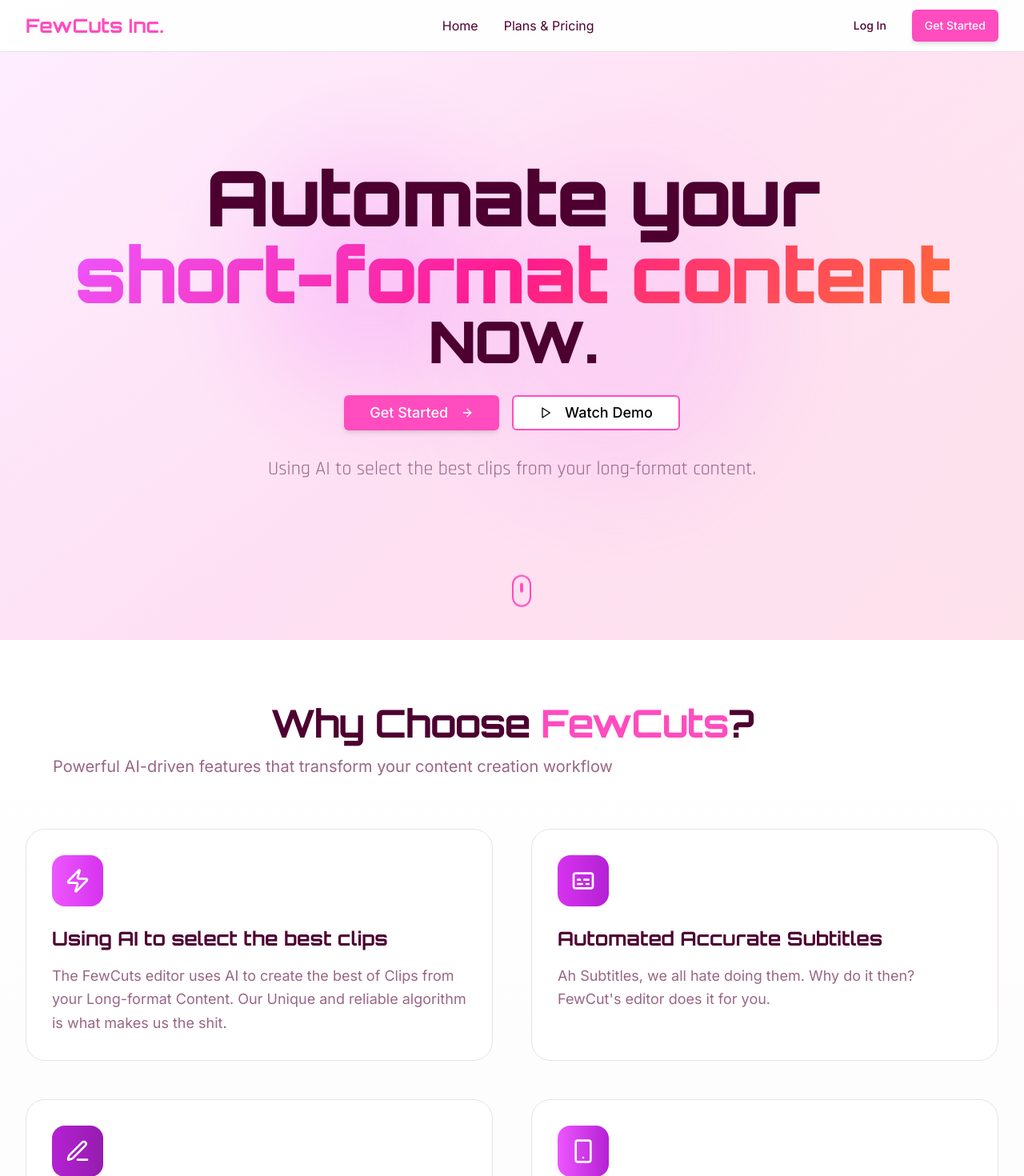
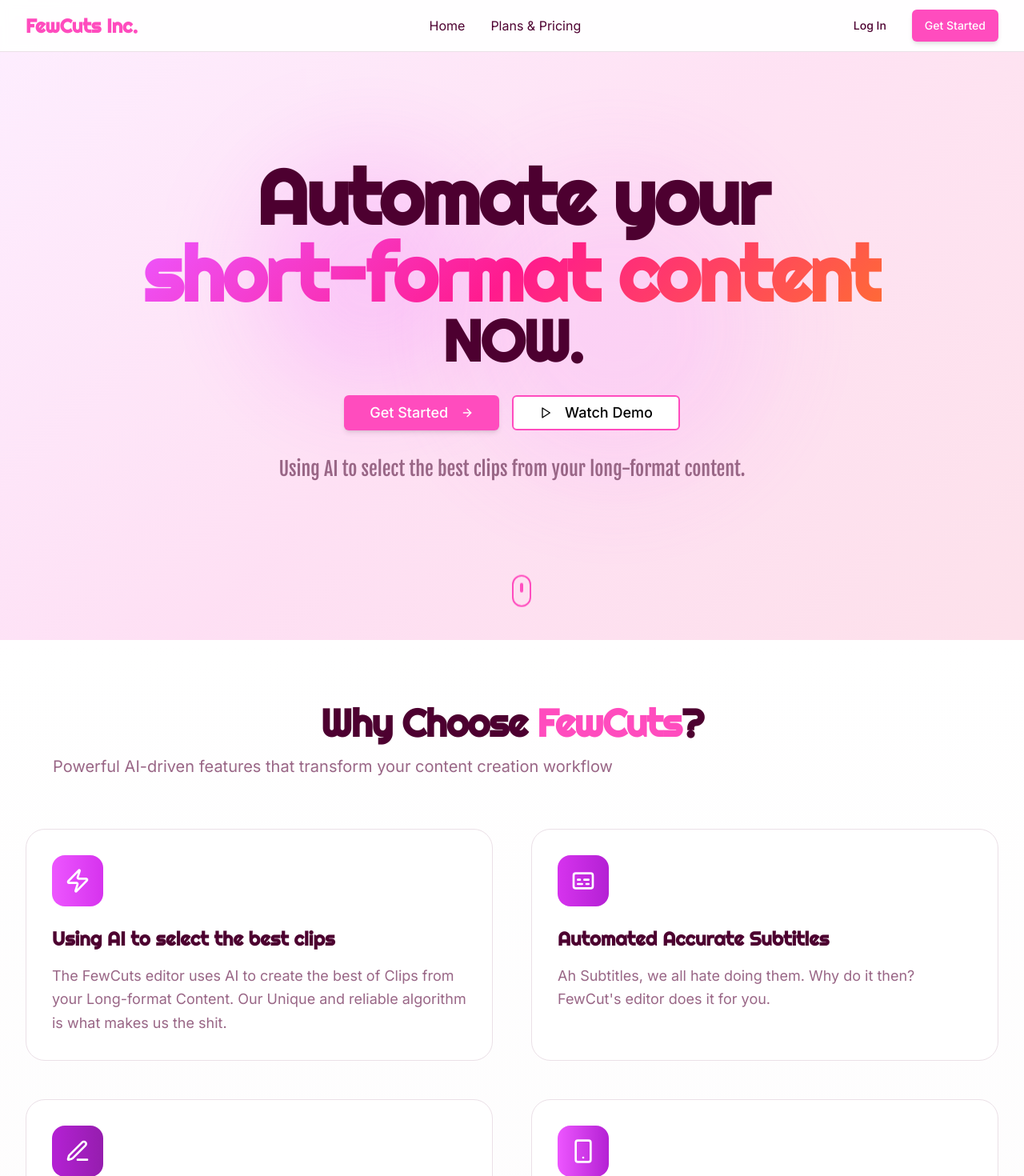
Before and after one commit to AffanSyed321/pulse-robot-template-79066, a React (Vite) app: page / in a window 1280 px wide. Shown: the top 1470 px of the page at 80% size. Built offline with nearby package versions, Linux system fonts and the light colour scheme.

Commit message:
Refine theme to 80s Miami
Adjusted the theme to reflect an 80s Miami GTA Vice City aesthetic, removing cyber elements.

```diff
--- a/src/components/FewCutsFeatures.tsx
+++ b/src/components/FewCutsFeatures.tsx
@@ -53,7 +53,7 @@ const FewCutsFeatures = () => {
               </div>
 
               {/* Content */}
-              <h3 className="text-2xl font-cyber font-bold text-foreground mb-4 group-hover:text-primary transition-colors">
+              <h3 className="text-2xl font-vice font-bold text-foreground mb-4 group-hover:text-primary transition-colors">
                 {feature.title}
               </h3>
               <p className="text-muted-foreground text-lg leading-relaxed">
--- a/src/components/FewCutsFooter.tsx
+++ b/src/components/FewCutsFooter.tsx
@@ -24,7 +24,7 @@ const FewCutsFooter = () => {
           {/* Company Info */}
           <div className="space-y-6">
             <div>
-              <h3 className="text-3xl font-cyber font-bold text-primary mb-4">
+              <h3 className="text-3xl font-vice font-bold text-primary mb-4">
                 FewCuts.Inc
               </h3>
               <div className="flex items-start space-x-3 text-muted-foreground">
--- a/src/components/FewCutsHero.tsx
+++ b/src/components/FewCutsHero.tsx
@@ -14,7 +14,7 @@ const FewCutsHero = () => {
         <div className="space-y-8">
           {/* Main Headline */}
           <div className="space-y-4">
-            <h1 className="text-5xl md:text-7xl lg:text-8xl font-cyber font-black tracking-tight">
+            <h1 className="text-5xl md:text-7xl lg:text-8xl font-vice font-black tracking-tight">
               <span className="block text-foreground">Automate your</span>
               <span className="block bg-vice-gradient bg-clip-text text-transparent">
                 short-format content
--- a/src/components/FewCutsNavbar.tsx
+++ b/src/components/FewCutsNavbar.tsx
@@ -11,7 +11,7 @@ const FewCutsNavbar = () => {
         <div className="flex justify-between items-center h-16">
           {/* Logo */}
           <div className="flex-shrink-0">
-            <h1 className="text-2xl font-cyber font-bold text-primary">
+            <h1 className="text-2xl font-vice font-bold text-primary">
               FewCuts Inc.
             </h1>
           </div>
--- a/src/index.css
+++ b/src/index.css
@@ -1,7 +1,7 @@
 
 @import url('https://fonts.googleapis.com/css2?family=Inter:wght@300;400;500;600;700;800&display=swap');
-@import url('https://fonts.googleapis.com/css2?family=Orbitron:wght@400;500;600;700;800;900&display=swap');
-@import url('https://fonts.googleapis.com/css2?family=Rajdhani:wght@300;400;500;600;700&display=swap');
+@import url('https://fonts.googleapis.com/css2?family=Righteous&display=swap');
+@import url('https://fonts.googleapis.com/css2?family=Fjalla+One&display=swap');
 
 @font-face {
   font-family: 'Brockmann';
--- a/tailwind.config.ts
+++ b/tailwind.config.ts
@@ -143,9 +143,9 @@ export default {
 			},
 			fontFamily: {
 				'sans': ['Inter', 'sans-serif'],
-				'display': ['Orbitron', 'Rajdhani', 'Inter', 'sans-serif'],
-				'cyber': ['Orbitron', 'monospace'],
-				'retro': ['Rajdhani', 'sans-serif'],
+				'display': ['Righteous', 'Fjalla One', 'Inter', 'sans-serif'],
+				'vice': ['Righteous', 'sans-serif'],
+				'retro': ['Fjalla One', 'sans-serif'],
 			},
 			boxShadow: {
 				'elegant': '0 4px 20px rgba(0, 0, 0, 0.08)',
```
